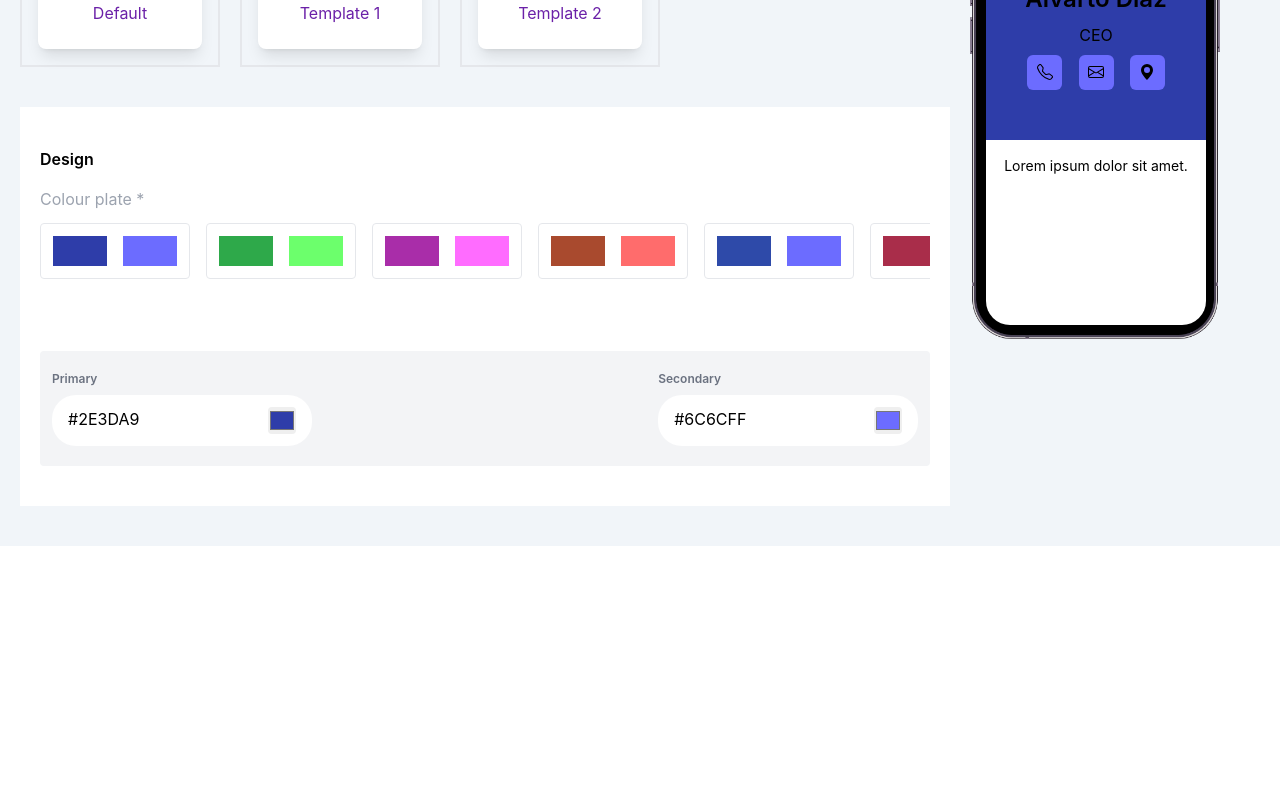
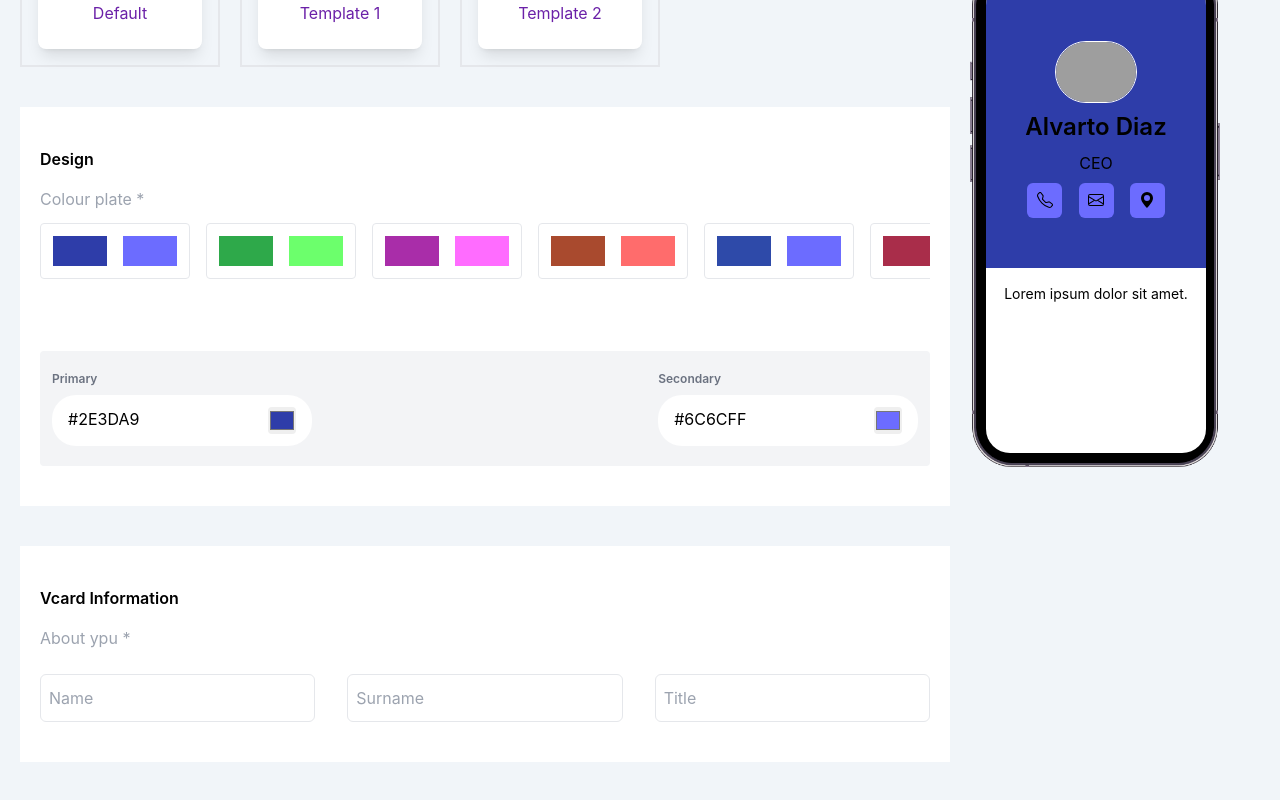
Before and after one commit to shohan-ch/qr-scanner, a React (Create React App) app: page / in a window 1280 px wide. Shown: the part 370-1170 px from the top of the page. Before the commit the page ends 916 px from the top, so only its background shows below. Built offline with nearby package versions, Linux system fonts and the light colour scheme; grey boxes are pictures that could not be loaded.

Commit message:
field added

```diff
--- a/src/components/Forms/InputField.jsx
+++ b/src/components/Forms/InputField.jsx
@@ -1,9 +1,11 @@
 const InputField = (props) => {
-  const { placeholder, handleChange, value } = props;
+  const { placeholder, handleChange, value, className } = props;
   return (
     <>
       <input
-        className={`mt-3 h-[48px] w-full rounded-md border bg-gray-200 p-2 focus:shadow-md focus:outline-0 focus:ring-1 focus:ring-primary-500 `}
+        className={`${
+          className && className
+        } mt-3 h-[48px] w-full rounded-md border bg-gray-200 p-2 focus:shadow-md focus:outline-0 focus:ring-1 focus:ring-primary-500 `}
         type="text"
         placeholder={placeholder}
         onChange={handleChange}
--- a/src/components/Vcard/VcardIndex.jsx
+++ b/src/components/Vcard/VcardIndex.jsx
@@ -6,6 +6,7 @@ import InputField from "../Forms/InputField";
 import Switch from "../Forms/Switch";
 import TemplateList from "../List/TemplateList";
 import TemplatePreviewOne from "../Templates/TemplatePreviewOne";
+import VcardInformation from "./VcardInformation";
 const VcardIndex = () => {
   const selectedTemplate = useSelectedTemplate();
   const [pickerColor, setPickerColor] = useState({});
@@ -21,8 +22,8 @@ const VcardIndex = () => {
 
           <Switch label="Autocomplete fields" />
           <TemplateList templateList={templateListData} />
-
           <ColorsPlateView setPickerColor={setPickerColor} />
+          <VcardInformation />
         </div>
         <div className="previewSection">
           <TemplatePreviewOne pickerColor={pickerColor} />
--- /dev/null
+++ b/src/components/Vcard/VcardInformation.jsx
@@ -0,0 +1,20 @@
+import InputField from "../Forms/InputField";
+
+const VcardInformation = () => {
+  return (
+    <>
+      <div className="px-5 py-10 mt-10 bg-white">
+        <h3 className="mb-4 text-base font-semibold">Vcard Information</h3>
+        <p className="mb-3 text-base text-gray-400">About ypu *</p>
+
+        <div className="flex gap-x-8">
+          <InputField placeholder="Name" className="bg-white rounded-2xl" />
+          <InputField placeholder="Surname" className="bg-white rounded-2xl" />
+          <InputField placeholder="Title" className="bg-white rounded-2xl" />
+        </div>
+      </div>
+    </>
+  );
+};
+
+export default VcardInformation;
```
